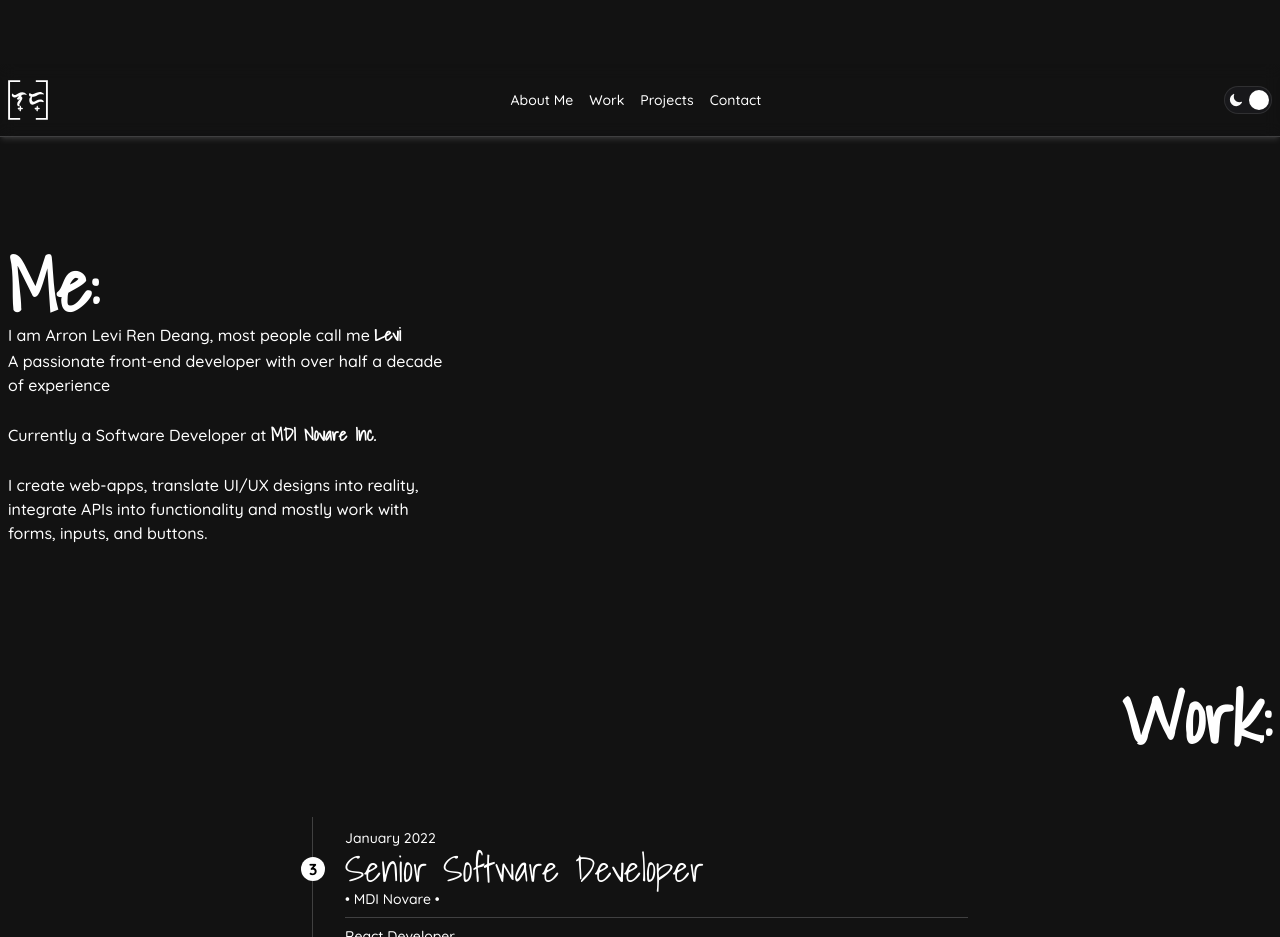
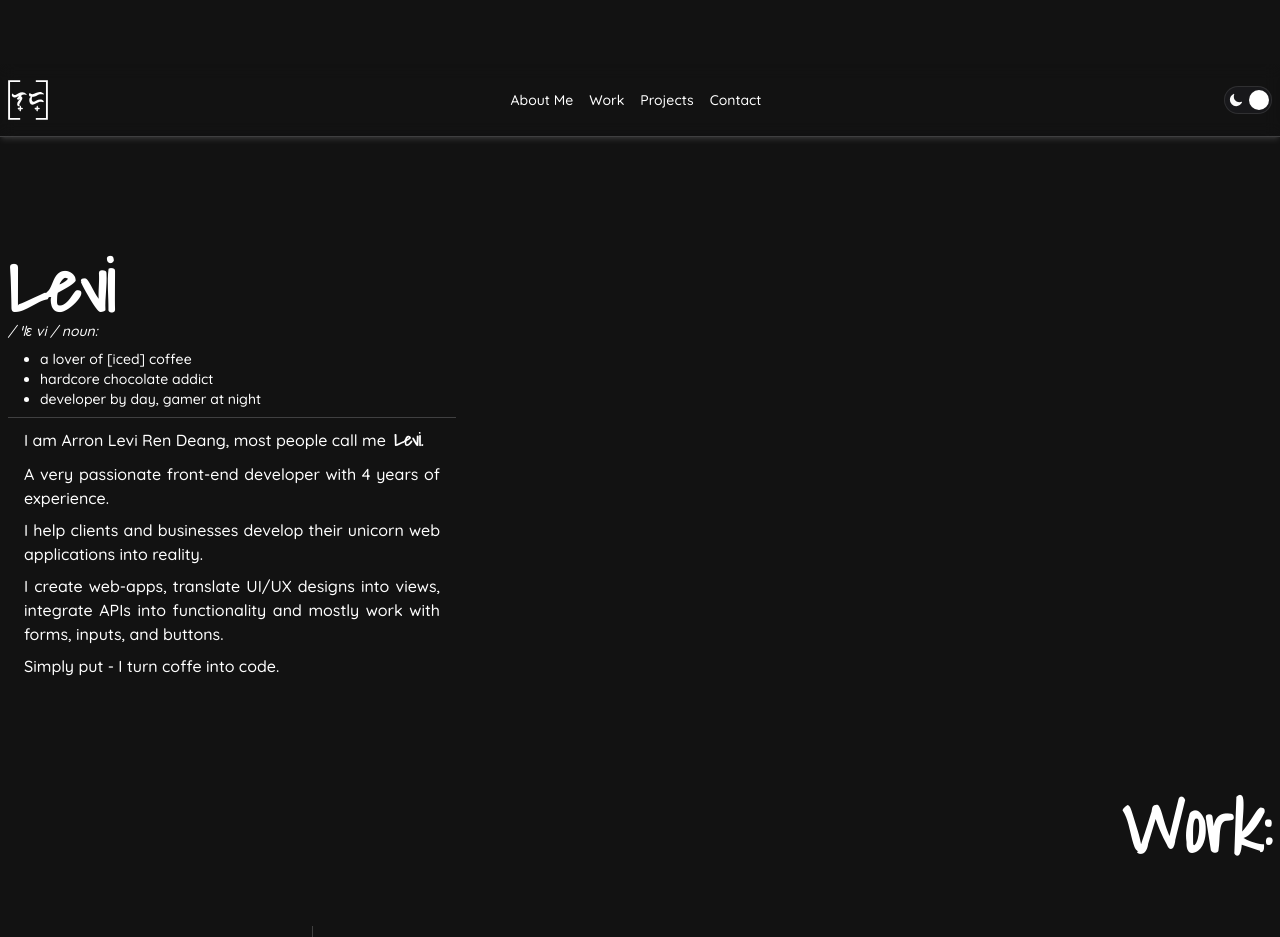
Before and after one commit to levi-ren/portfolio, a Next.js app: page / in a window 1280 px wide. Shown: the part 800-1737 px from the top of the page. Built offline with nearby package versions, Linux system fonts and the light colour scheme.

Commit message:
Updated About me

```diff
--- a/src/components/about-me.tsx
+++ b/src/components/about-me.tsx
@@ -4,27 +4,37 @@ interface AboutMeProps {}
 
 export default function AboutMe(props: AboutMeProps) {
   return (
-    <section id="about-me" className="pt-28 px-2">
-      <Container>
-        <p className="text-7xl font-bold font-mono">Me:</p>
-        <article className="max-w-md">
-          I am Arron Levi Ren Deang, most people call me{" "}
-          <p className="font-mono font-bold inline text-lg">Levi</p>
-          <br />
-          A passionate front-end developer with over half a decade of experience
-          <br />
-          <br />
-          Currently a Software Developer at{" "}
-          <p className="font-mono font-bold inline text-lg">MDI Novare Inc.</p>
-          <br />
-          <br />
-          I create web-apps, translate UI/UX designs into reality, integrate
-          APIs into functionality and mostly work with forms, inputs, and
-          buttons.
-          <br />
-          <br />
-        </article>
-      </Container>
-    </section>
+    <Container as="section" id="about-me" className="pt-28 px-2 text-justify">
+      <article className="max-w-md space-y-2">
+        <div className="text-sm border-b dark:border-slate-50/20 border-slate-200 pb-2 space-y-2">
+          <p className="text-7xl font-bold font-mono">Levi</p>
+          <em>/ ˈlɛ vi / noun:</em>
+          <ul className="list-disc pl-4 ml-4">
+            <li>a lover of [iced] coffee</li>
+            <li>hardcore chocolate addict</li>
+            <li>developer by day, gamer at night</li>
+          </ul>
+        </div>
+        <div className="space-y-2 px-4">
+          <p>
+            I am Arron Levi Ren Deang, most people call me
+            <span className="font-mono font-bold text-lg"> Levi.</span>
+          </p>
+          <p>
+            A very passionate front-end developer with 4 years of experience.
+          </p>
+          <p>
+            I help clients and businesses develop their unicorn web applications
+            into reality.
+          </p>
+          <p>
+            I create web-apps, translate UI/UX designs into views, integrate
+            APIs into functionality and mostly work with forms, inputs, and
+            buttons.
+          </p>
+          <p>Simply put - I turn coffe into code.</p>
+        </div>
+      </article>
+    </Container>
   );
 }
```
